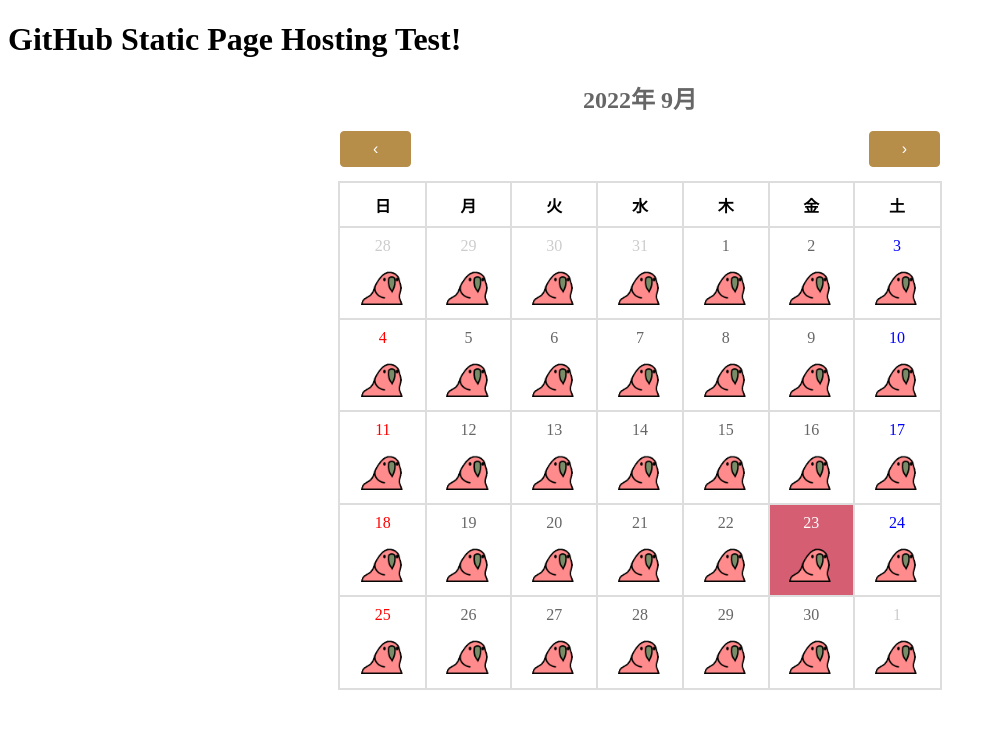
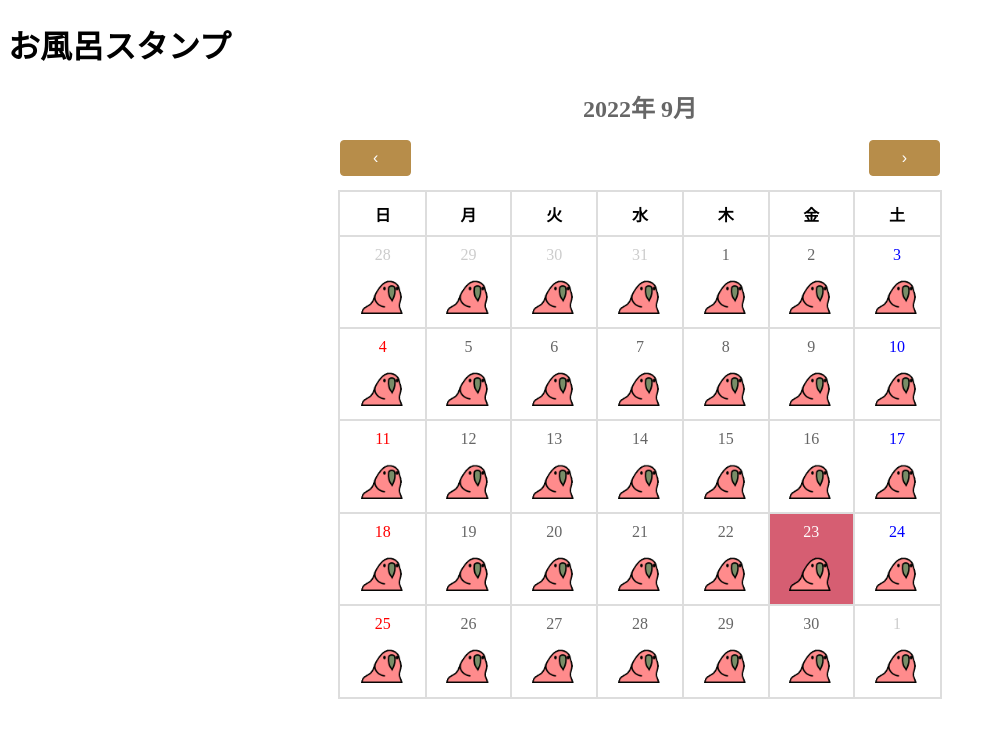
Before and after one commit to kchihogi/bath-stamp, a plain HTML site: page index.html in a window 1280 px wide. Shown: the whole page, without its empty margins (0-996 px from the left). Drawn offline with Linux system fonts and the light colour scheme.

Commit message:
change title

```diff
--- a/index.html
+++ b/index.html
@@ -2,12 +2,12 @@
 <html lang="ja">
   <head>
     <meta charset="UTF-8">
-      <title>GitHub Static Page Hosting Test!</title>
+      <title>Bath Stamp</title>
       <meta name="viewport" content="width=device-width, initial-scale=1.0"/>
     <link rel="stylesheet" href="css/style.css">
   </head>
   <body>
-    <h1>GitHub Static Page Hosting Test!</h1>
+    <h1>お風呂スタンプ</h1>
 
     <div class="wrapper">
       <!-- xxxx年xx月を表示 -->
```
